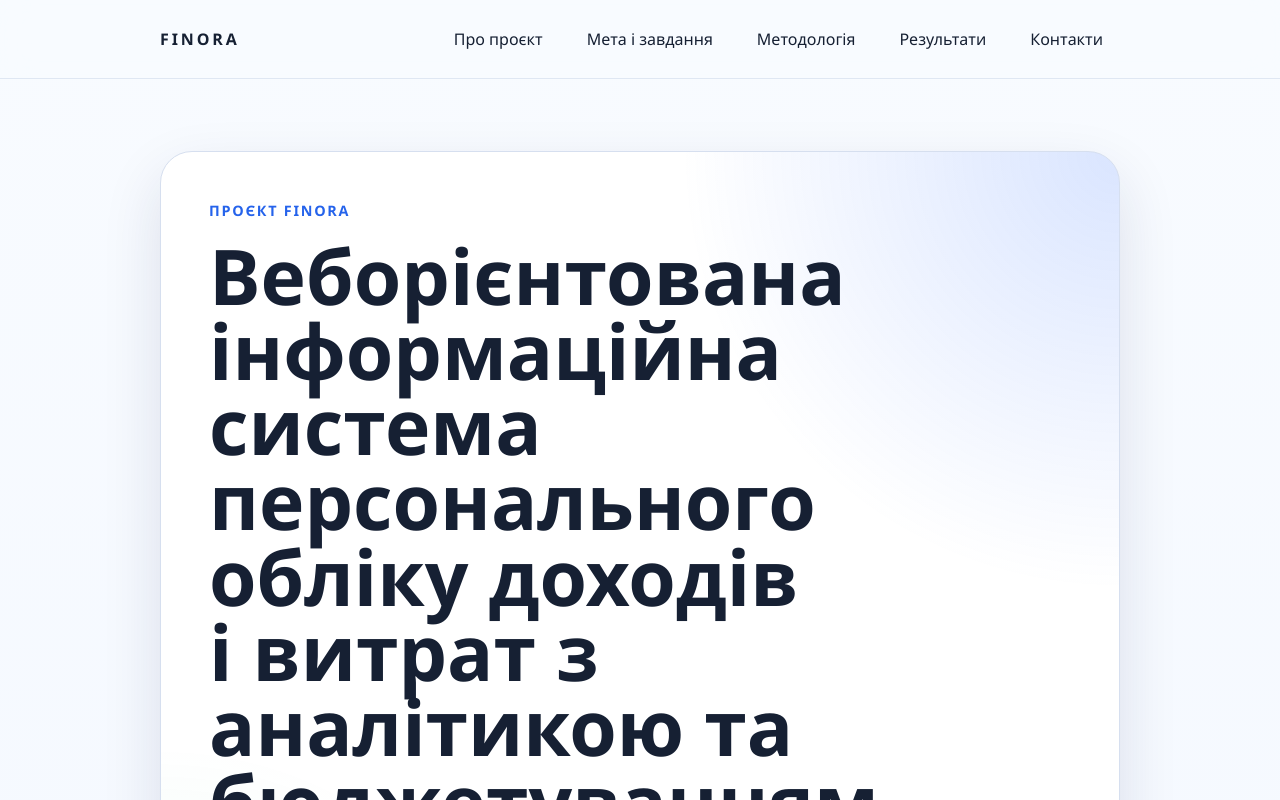
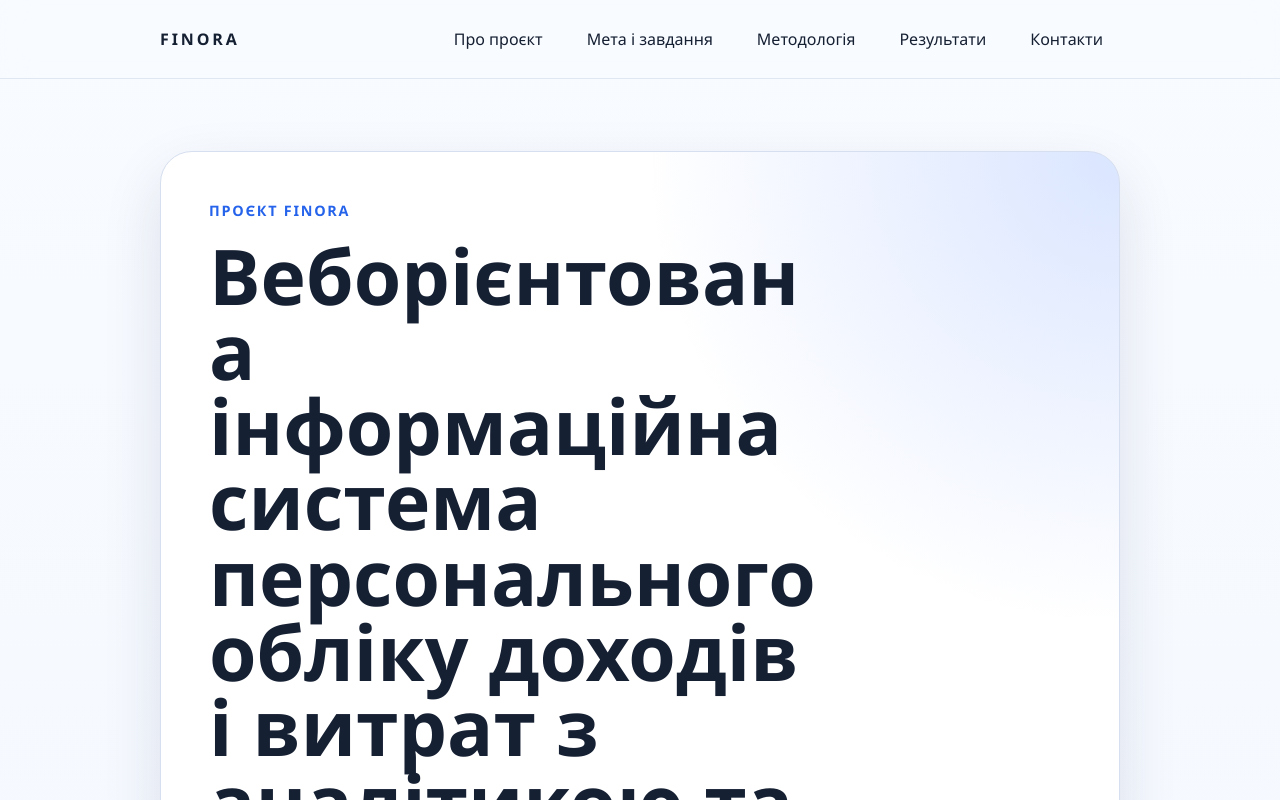
Before and after one commit to OleksandrBezverkhyi/finora-lending, a React (Vite) app: page / in a window 1280 px wide. Shown: the top 800 px of the page. Built offline with nearby package versions, Linux system fonts and the light colour scheme.

Commit message:
feat: add css reset and normalize base

```diff
--- a/src/index.css
+++ b/src/index.css
@@ -18,8 +18,14 @@
   -moz-osx-font-smoothing: grayscale;
 }
 
+*,
+*::before,
+*::after {
+  box-sizing: border-box;
+}
+
 * {
-  box-sizing: border-box;
+  margin: 0;
 }
 
 html {
@@ -27,10 +33,52 @@
 }
 
 body {
+  min-width: 320px;
+  min-height: 100vh;
+  background: linear-gradient(180deg, #f8fbff 0%, #eef4ff 100%);
+}
+
+img,
+picture,
+svg,
+canvas,
+video {
+  display: block;
+  max-width: 100%;
+}
+
+input,
+button,
+textarea,
+select {
+  font: inherit;
+}
+
+button,
+textarea,
+select {
+  color: inherit;
+}
+
+button {
+  background: none;
+  border: none;
+}
+
+p,
+h1,
+h2,
+h3,
+h4,
+h5,
+h6 {
+  overflow-wrap: break-word;
+}
+
+ul,
+ol {
   margin: 0;
-  min-width: 320px;
-  background:
-    linear-gradient(180deg, #f8fbff 0%, #eef4ff 100%);
+  padding: 0;
 }
 
 main {
@@ -39,4 +87,5 @@
 
 a {
   color: inherit;
+  text-decoration: none;
 }
```
